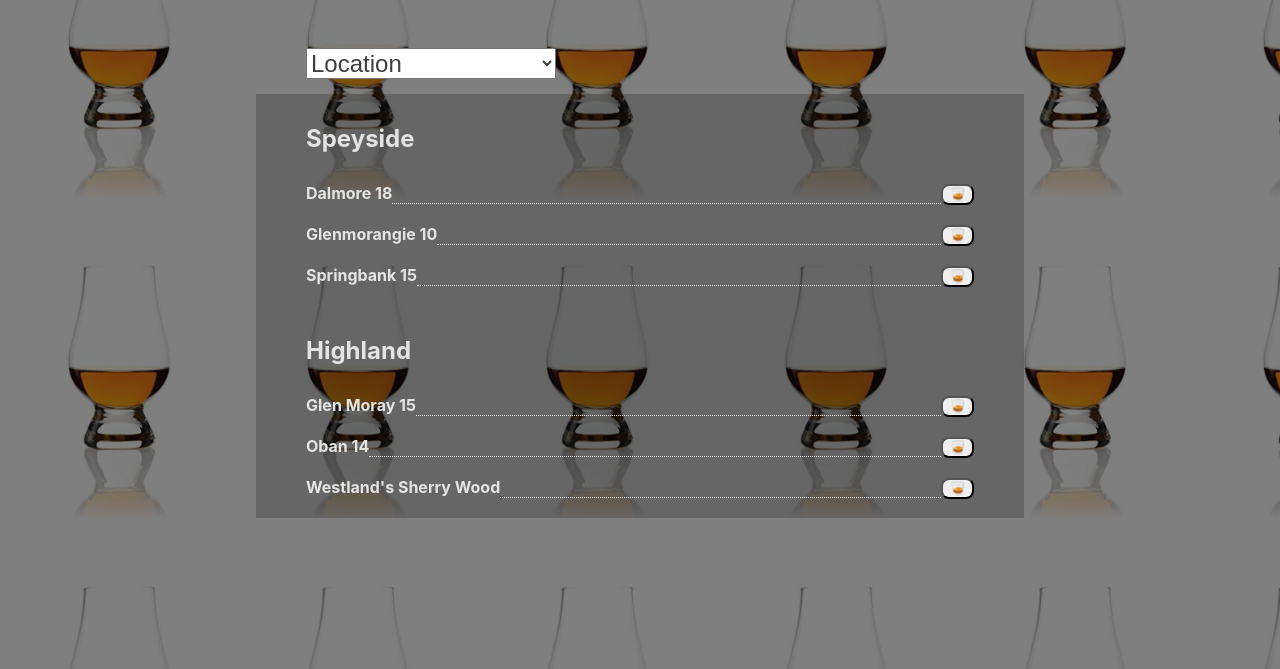
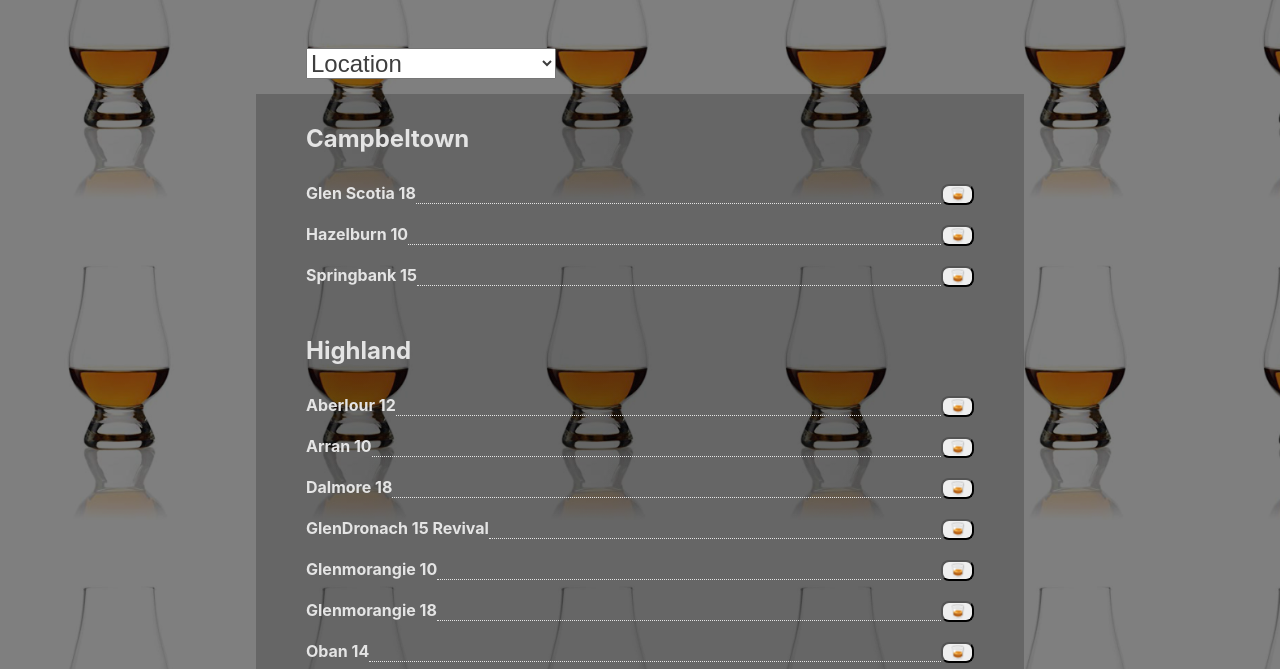
Before and after one commit to lifebeyondfife/whisky-menu, a React app: page / in a window 1280 px wide. Shown: the part 122-791 px from the top of the page. Built offline with nearby package versions, Linux system fonts and the light colour scheme.

Commit message:
chore(save): working categories but hacky

```diff
--- a/src/components/App.js
+++ b/src/components/App.js
@@ -8,17 +8,9 @@
   constructor(props) {
     super(props);
     this.state = {
-      filterText: new URLSearchParams(new URL(window.location).search).get('filter') || '',
-      category: new URLSearchParams(new URL(window.location).search).get('category') || ''
+      category: new URLSearchParams(new URL(window.location).search).get('category') || 'location'
     };
-    this.handleFilterTextChange = this.handleFilterTextChange.bind(this);
     this.handleCategoryChange = this.handleCategoryChange.bind(this);
-  }
-
-  handleFilterTextChange(filterText) {
-    this.setState({
-      filterText: filterText
-    });
   }
 
   handleCategoryChange(category) {
@@ -31,9 +23,8 @@
     return (
       <div className="App">
         <Title />
-        <Filter filterText={this.state.filterText} onFilterTextChange={this.handleFilterTextChange}
-          category={this.state.category} onCategoryChange={this.handleCategoryChange} />
-        <Whisky filterText={this.state.filterText} category={this.state.category} whiskys={this.props.whiskys} />
+        <Filter category={this.state.category} onCategoryChange={this.handleCategoryChange} />
+        <Whisky category={this.state.category} whiskys={this.props.whiskys} />
       </div>
     );
   }
--- a/src/components/container/Filter.js
+++ b/src/components/container/Filter.js
@@ -4,12 +4,7 @@
 class Filter extends React.Component {
   constructor(props) {
     super(props);
-    this.handleFilterTextChange = this.handleFilterTextChange.bind(this);
     this.categoryChange = this.categoryChange.bind(this);
-  }
-
-  handleFilterTextChange(event) {
-    this.props.onFilterTextChange(event.target.value);
   }
 
   categoryChange(event) {
--- a/src/components/container/Whisky.js
+++ b/src/components/container/Whisky.js
@@ -3,32 +3,106 @@
 import WhiskySection from './WhiskySection';
 
 class Whisky extends React.Component {
+  constructor(props) {
+    super(props);
+    this.categorisationFunction = {
+      "location": this.whiskysByLocation,
+      "age": this.whiskysByAge,
+      "closed": this.whiskysToBeOpened,
+    }
+  }
+
+  whiskysByLocation(whiskys) {
+    const categorisedWhiskys = {}
+
+    whiskys
+      .filter(whisky => whisky.state === "Opened")
+      .forEach(element => {
+        if (!categorisedWhiskys[element.location]) {
+          categorisedWhiskys[element.location] = [element];
+        } else {
+          categorisedWhiskys[element.location].push(element);
+        }
+      });
+
+    return categorisedWhiskys;
+  }
+
+  whiskysByAge(whiskys) {
+    const categorisedWhiskys = {}
+
+    whiskys
+      .filter(whisky => whisky.state === "Opened")
+      .forEach(element => {
+        if (element.age <= 3) {
+          if (!categorisedWhiskys["Unspecified"]) {
+            categorisedWhiskys["Unspecified"] = [element];
+          } else {
+            categorisedWhiskys["Unspecified"].push(element);
+          }
+        } else {
+          const category = `${element.age} years old`;
+          if (!categorisedWhiskys[category]) {
+            categorisedWhiskys[category] = [element];
+          } else {
+            categorisedWhiskys[category].push(element);
+          }
+        }
+      });
+
+    return categorisedWhiskys;
+  }
+
+  whiskysToBeOpened(whiskys) {
+    return {'': whiskys.filter(whisky => whisky.state === 'Closed')};
+  }
+
   matchesText(filter, field) {
     return field && field.toLowerCase().indexOf(filter.toLowerCase()) !== -1;
   }
 
   render() {
+    const categorisedWhiskys = this.categorisationFunction[this.props.category](this.props.whiskys);
+    const collator = new Intl.Collator(undefined, {numeric: true, sensitivity: 'base'});
+    let whiskySection = null;
 
-    // create a dictionary { 'speyside': [ { speysideWhisky1, speysideWhisky2, ...} ] }
-    const categorisedWhiskys = { 'Speyside': [
-        { "id": 13, "name": "Springbank 15", "age": 15, "location": {"country": "Scotland", "region": "Campbeltown"}, "state": "Opened"},
-        { "id": 14, "name": "Dalmore 18", "age": 18, "location": {"country": "Scotland", "region": "Highland"}, "state": "Opened"},
-        { "id": 15, "name": "Glenmorangie 10", "age": 10, "location": {"country": "Scotland", "region": "Highland"}, "state": "Closed"},
-      ],
-      'Highland': [
-        { "id": 19, "name": "Oban 14", "age": 14, "location": {"country": "Scotland", "region": "Highland"}, "state": "Opened"},
-        { "id": 20, "name": "Glen Moray 15", "age": 15, "location": {"country": "Scotland", "region": "Speyside"}, "state": "Opened"},
-        { "id": 21, "name": "Westland's Sherry Wood", "age": 3, "location": {"country": "USA"}, "state": "Opened"},
-      ]
+    if (this.props.category === "location") {
+      whiskySection = (
+        <div>
+          <WhiskySection key="Campbeltown" whiskys={categorisedWhiskys["Campbeltown"]} category="Campbeltown" />
+          <WhiskySection key="Highland" whiskys={categorisedWhiskys["Highland"]} category="Highland" />
+          <WhiskySection key="Islay" whiskys={categorisedWhiskys["Islay"]} category="Islay" />
+          <WhiskySection key="Lowland" whiskys={categorisedWhiskys["Lowland"]} category="Lowland" />
+          <WhiskySection key="Speyside" whiskys={categorisedWhiskys["Speyside"]} category="Speyside" />
+          {
+            Object.keys(categorisedWhiskys)
+              .filter(key => ["Campbeltown", "Highland", "Islay", "Speyside"].indexOf(key) < 0)
+              .sort(collator.compare)
+              .map(key => (
+                <WhiskySection key={key} whiskys={categorisedWhiskys[key]} category={key} />
+              )
+            )
+          }
+        </div>
+      );
+    } else {
+      whiskySection = (
+        <div>
+          {
+            Object.keys(categorisedWhiskys)
+              .sort(collator.compare)
+              .map(key => (
+                <WhiskySection key={key} whiskys={categorisedWhiskys[key]} category={key} />
+              )
+            )
+          }
+        </div>
+      )
     }
 
     return (
       <div className="Whisky">
-        {
-          Object.keys(categorisedWhiskys).map((key, index) => (
-            <WhiskySection whiskys={categorisedWhiskys[key]} category={key} />
-          ))
-        }
+        {whiskySection}
       </div>
     );
   }
--- a/src/components/container/WhiskySection.js
+++ b/src/components/container/WhiskySection.js
@@ -6,6 +6,9 @@
 class WhiskySection extends React.Component {
   constructor(props) {
     super(props);
+    if (!this.props.whiskys) {
+        return;
+    }
     this.state = this.props.whiskys.reduce((map, obj) => {
       map[obj.id] = {
         click: () => this.handleClick(obj.id),
@@ -25,16 +28,20 @@
   };
 
   render() {
+    if (!this.props.whiskys) {
+        return (<div></div>);
+    }
     const whiskyNames = this.props.whiskys
       .sort((a, b) => (a.name > b.name) - (a.name < b.name))
       .map(whisky => {
-      return (
-        <div key={whisky.id} className="container">
+        return (
+          <div key={whisky.id} className="container">
             <WhiskyName whisky={whisky} show={this.state[whisky.id]}/>
             <WhiskyDetails whisky={whisky} isToggleOn={this.state[whisky.id].isToggleOn}/>
-        </div>
-      );
-    });
+          </div>
+        );
+      }
+    );
     return (
       <div className="WhiskySection">
         <h2>{this.props.category}</h2>
--- a/src/components/presentation/WhiskyDetails.js
+++ b/src/components/presentation/WhiskyDetails.js
@@ -8,15 +8,11 @@
         <tbody>
           <tr>
             <td>Location:</td>
-            <td>{`${this.props.whisky.location.region || this.props.whisky.location.country}`}</td>
+            <td>{`${this.props.whisky.location}`}</td>
           </tr>
           <tr>
             <td>Age:</td>
             <td>{`${this.props.whisky.age} years old`}</td>
-          </tr>
-          <tr>
-            <td>State:</td>
-            <td>{this.props.whisky.state}</td>
           </tr>
         </tbody>
       </table>
--- a/src/components/presentation/WhiskyName.css
+++ b/src/components/presentation/WhiskyName.css
@@ -18,7 +18,6 @@
 
 .centre {
   border-bottom: 1px dotted #e4e4e4;
-  /* border-bottom: 1px dotted #292929; */
   display: block;
   overflow: auto;
 }
--- a/src/whiskys.js
+++ b/src/whiskys.js
@@ -1,39 +1,39 @@
 export default {
  whiskyList: [
-    { "id":  2, "name": "Glenmorangie 10", "age": 10, "location": {"country": "Scotland", "region": "Highland"}, "state": "Opened" },
-    { "id":  3, "name": "Nikka Miyagikyo", "age": 3, "location": {"country": "Japan"}, "state": "Opened" },
-    { "id":  4, "name": "Suntory Yamazaki 12", "age": 12, "location": {"country": "Japan"}, "state": "Opened"},
-    { "id":  5, "name": "Glenmorangie 18", "age": 18, "location": {"country": "Scotland", "region": "Highland"}, "state": "Opened"},
-    { "id":  6, "name": "Old Pulteney 17", "age": 17, "location": {"country": "Scotland", "region": "Highland"}, "state": "Opened"},
-    { "id":  7, "name": "Aberlour 18", "age": 18, "location": {"country": "Scotland", "region": "Speyside"}, "state": "Opened"},
-    { "id":  8, "name": "Tamnavulin", "age": 3, "location": {"country": "Scotland", "region": "Speyside"}, "state": "Opened"},
-    { "id":  9, "name": "Hazelburn 10", "age": 10, "location": {"country": "Scotland", "region": "Campbeltown"}, "state": "Opened"},
-    { "id": 10, "name": "Glen Scotia 18", "age": 18, "location": {"country": "Scotland", "region": "Campbeltown"}, "state": "Opened"},
-    { "id": 11, "name": "Caol Ila 12", "age": 12, "location": {"country": "Scotland", "region": "Islay"}, "state": "Opened"},
-    { "id": 12, "name": "Lagavulin 16", "age": 16, "location": {"country": "Scotland", "region": "Islay"}, "state": "Opened"},
-    { "id": 13, "name": "Springbank 15", "age": 15, "location": {"country": "Scotland", "region": "Campbeltown"}, "state": "Opened"},
-    { "id": 14, "name": "Dalmore 18", "age": 18, "location": {"country": "Scotland", "region": "Highland"}, "state": "Opened"},
-    { "id": 15, "name": "Glenmorangie 10", "age": 10, "location": {"country": "Scotland", "region": "Highland"}, "state": "Closed"},
-    { "id": 16, "name": "Aberlour 12", "age": 12, "location": {"country": "Scotland", "region": "Highland"}, "state": "Opened"},
-    { "id": 17, "name": "GlenDronach 15 Revival", "age": 15, "location": {"country": "Scotland", "region": "Highland"}, "state": "Opened"},
-    { "id": 18, "name": "GlenDronach 18 Allardice", "age": 18, "location": {"country": "Scotland", "region": "Highland"}, "state": "Closed"},
-    { "id": 19, "name": "Oban 14", "age": 14, "location": {"country": "Scotland", "region": "Highland"}, "state": "Opened"},
-    { "id": 20, "name": "Glen Moray 15", "age": 15, "location": {"country": "Scotland", "region": "Speyside"}, "state": "Opened"},
-    { "id": 21, "name": "Westland's Sherry Wood", "age": 3, "location": {"country": "USA"}, "state": "Opened"},
-    { "id": 22, "name": "Westland's Sherry Wood", "age": 3, "location": {"country": "USA"}, "state": "Closed"},
-    { "id": 23, "name": "GlenDronach 12 Original", "age": 12, "location": {"country": "Scotland", "region": "Highland"}, "state": "Closed"},
-    { "id": 24, "name": "GlenDronach 12 Original", "age": 12, "location": {"country": "Scotland", "region": "Highland"}, "state": "Closed"},
-    { "id": 25, "name": "GlenDronach 21 Parliament", "age": 21, "location": {"country": "Scotland", "region": "Highland"}, "state": "Closed"},
-    { "id": 26, "name": "Suntory Yamazaki 12", "age": 12, "location": {"country": "Japan"}, "state": "Closed"},
-    { "id": 27, "name": "Arran 10", "age": 10, "location": {"country": "Scotland", "region": "Highland"}, "state": "Opened"},
-    { "id": 28, "name": "GlenDronach 15 Revival", "age": 15, "location": {"country": "Scotland", "region": "Highland"}, "state": "Closed"},
-    { "id": 29, "name": "Aberlour 10", "age": 10, "location": {"country": "Scotland", "region": "Speyside"}, "state": "Closed"},
-    { "id": 30, "name": "Redbreast 12", "age": 12, "location": {"country": "Ireland"}, "state": "Opened"},
-    { "id": 31, "name": "Arran 18", "age": 18, "location": {"country": "Scotland", "region": "Highland"}, "state": "Closed"},
-    { "id": 32, "name": "Glenmorangie 18", "age": 18, "location": {"country": "Scotland", "region": "Highland"}, "state": "Closed"},
-    { "id": 33, "name": "GlenDronach 18 Allardice", "age": 18, "location": {"country": "Scotland", "region": "Highland"}, "state": "Closed"},
-    { "id": 34, "name": "Old Pulteney 17", "age": 17, "location": {"country": "Scotland", "region": "Highland"}, "state": "Closed"},
-    { "id": 35, "name": "BenRiach 12", "age": 12, "location": {"country": "Scotland", "region": "Speyside"}, "state": "Opened"},
-    { "id": 36, "name": "Port Askaig 8", "age": 8, "location": {"country": "Scotland", "region": "Islay"}, "state": "Opened"},
+    { "id":  2, "name": "Glenmorangie 10", "age": 10, "location": "Highland", "state": "Opened", isScotch: true},
+    { "id":  3, "name": "Nikka Miyagikyo", "age": 3, "location": "Japan", "state": "Opened", isScotch: false},
+    { "id":  4, "name": "Suntory Yamazaki 12", "age": 12, "location": "Japan", "state": "Opened", isScotch: false},
+    { "id":  5, "name": "Glenmorangie 18", "age": 18, "location": "Highland", "state": "Opened", isScotch: true},
+    { "id":  6, "name": "Old Pulteney 17", "age": 17, "location": "Highland", "state": "Opened", isScotch: true},
+    { "id":  7, "name": "Aberlour 18", "age": 18, "location": "Speyside", "state": "Opened", isScotch: true},
+    { "id":  8, "name": "Tamnavulin", "age": 3, "location": "Speyside", "state": "Opened", isScotch: true},
+    { "id":  9, "name": "Hazelburn 10", "age": 10, "location": "Campbeltown", "state": "Opened", isScotch: true},
+    { "id": 10, "name": "Glen Scotia 18", "age": 18, "location": "Campbeltown", "state": "Opened", isScotch: true},
+    { "id": 11, "name": "Caol Ila 12", "age": 12, "location": "Islay", "state": "Opened", isScotch: true},
+    { "id": 12, "name": "Lagavulin 16", "age": 16, "location": "Islay", "state": "Opened", isScotch: true},
+    { "id": 13, "name": "Springbank 15", "age": 15, "location": "Campbeltown", "state": "Opened", isScotch: true},
+    { "id": 14, "name": "Dalmore 18", "age": 18, "location": "Highland", "state": "Opened", isScotch: true},
+    { "id": 15, "name": "Glenmorangie 10", "age": 10, "location": "Highland", "state": "Closed", isScotch: true},
+    { "id": 16, "name": "Aberlour 12", "age": 12, "location": "Highland", "state": "Opened", isScotch: true},
+    { "id": 17, "name": "GlenDronach 15 Revival", "age": 15, "location": "Highland", "state": "Opened", isScotch: true},
+    { "id": 18, "name": "GlenDronach 18 Allardice", "age": 18, "location": "Highland", "state": "Closed", isScotch: true},
+    { "id": 19, "name": "Oban 14", "age": 14, "location": "Highland", "state": "Opened", isScotch: true},
+    { "id": 20, "name": "Glen Moray 15", "age": 15, "location": "Speyside", "state": "Opened", isScotch: true},
+    { "id": 21, "name": "Westland's Sherry Wood", "age": 3, "location": "USA", "state": "Opened", isScotch: false},
+    { "id": 22, "name": "Westland's Sherry Wood", "age": 3, "location": "USA", "state": "Closed", isScotch: false},
+    { "id": 23, "name": "GlenDronach 12 Original", "age": 12, "location": "Highland", "state": "Closed", isScotch: true},
+    { "id": 24, "name": "GlenDronach 12 Original", "age": 12, "location": "Highland", "state": "Closed", isScotch: true},
+    { "id": 25, "name": "GlenDronach 21 Parliament", "age": 21, "location": "Highland", "state": "Closed", isScotch: true},
+    { "id": 26, "name": "Suntory Yamazaki 12", "age": 12, "location": "Japan", "state": "Closed", isScotch: false},
+    { "id": 27, "name": "Arran 10", "age": 10, "location": "Highland", "state": "Opened", isScotch: true},
+    { "id": 28, "name": "GlenDronach 15 Revival", "age": 15, "location": "Highland", "state": "Closed", isScotch: true},
+    { "id": 29, "name": "Aberlour 10", "age": 10, "location": "Speyside", "state": "Closed", isScotch: true},
+    { "id": 30, "name": "Redbreast 12", "age": 12, "location": "Ireland", "state": "Opened", isScotch: false},
+    { "id": 31, "name": "Arran 18", "age": 18, "location": "Highland", "state": "Closed", isScotch: true},
+    { "id": 32, "name": "Glenmorangie 18", "age": 18, "location": "Highland", "state": "Closed", isScotch: true},
+    { "id": 33, "name": "GlenDronach 18 Allardice", "age": 18, "location": "Highland", "state": "Closed", isScotch: true},
+    { "id": 34, "name": "Old Pulteney 17", "age": 17, "location": "Highland", "state": "Closed", isScotch: true},
+    { "id": 35, "name": "BenRiach 12", "age": 12, "location": "Speyside", "state": "Opened", isScotch: true},
+    { "id": 36, "name": "Port Askaig 8", "age": 8, "location": "Islay", "state": "Opened", isScotch: true},
   ]
 };
```
Also changed, not shown: src/index.js (+9 -0 lines).
